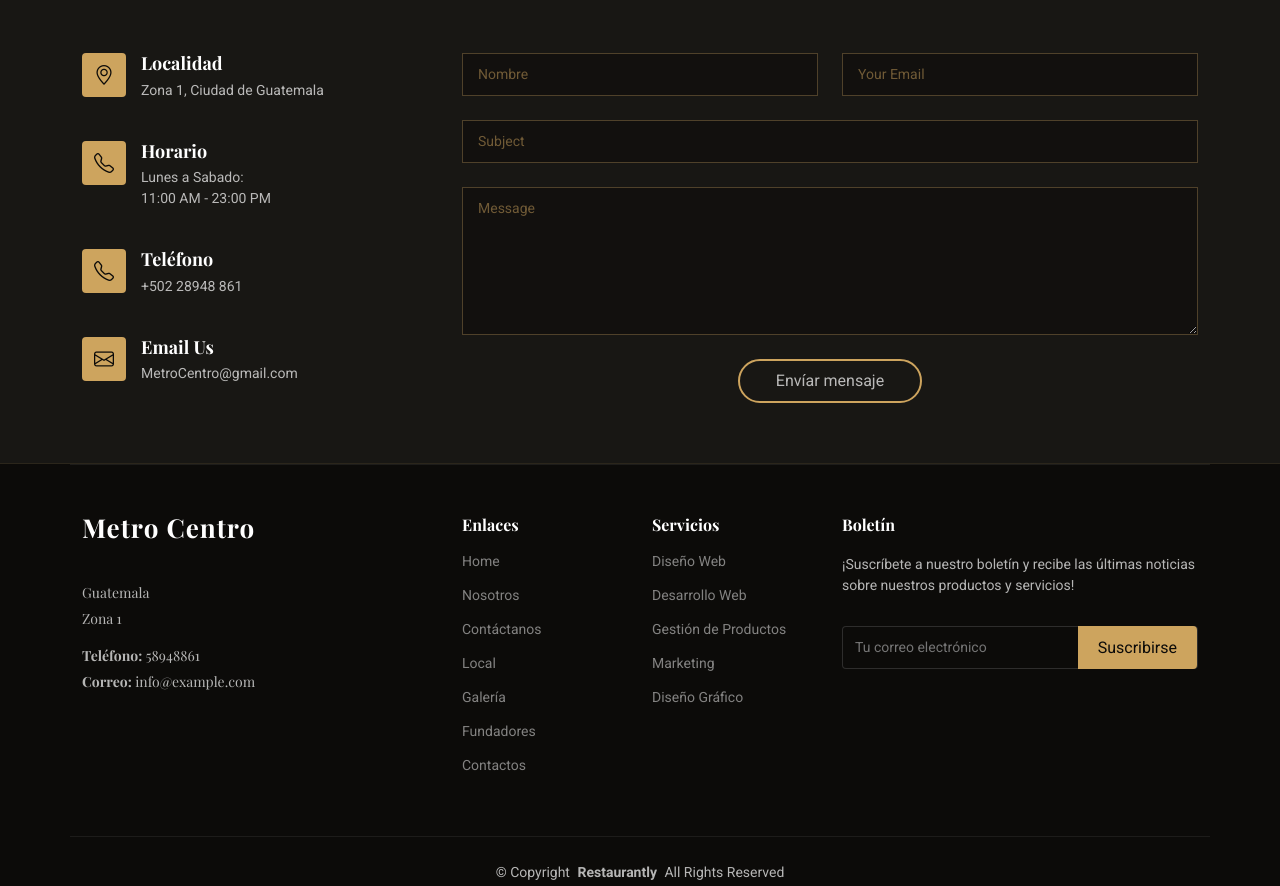
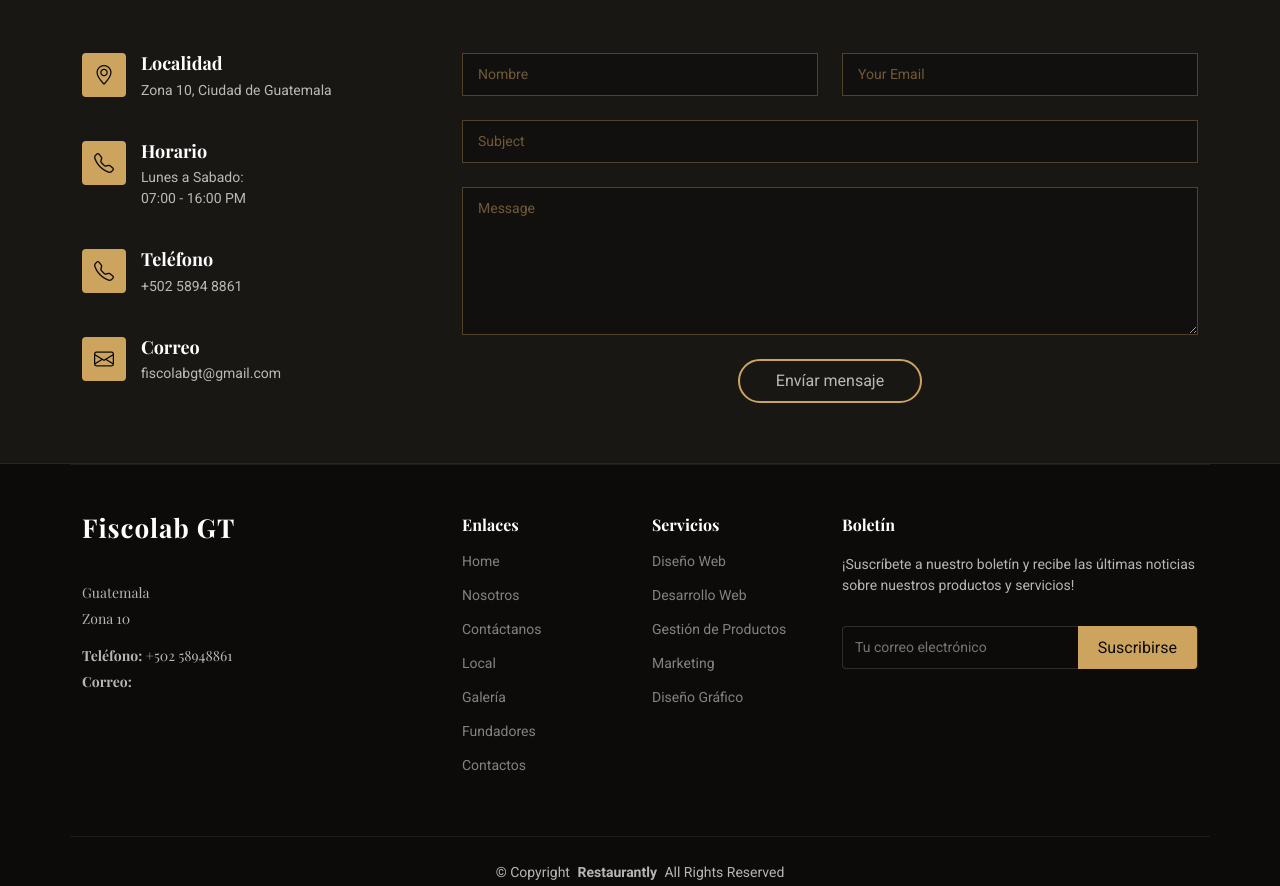
Before and after one commit to GeovanniCL/MetroCentro, a plain HTML site: page index.html in a window 1280 px wide. Shown: the part 4278-5164 px from the top of the page. Drawn offline with nearby package versions, Linux system fonts and the light colour scheme; a web font is replaced by a local one.

Commit message:
inicio 2
dad

```diff
--- a/index.html
+++ b/index.html
@@ -472,7 +472,7 @@
               <i class="bi bi-geo-alt flex-shrink-0"></i>
               <div>
                 <h3>Localidad</h3>
-                <p> Zona 1, Ciudad de Guatemala</p>
+                <p> Zona 10, Ciudad de Guatemala</p>
               </div>
             </div><!-- End Info Item -->
 
@@ -480,7 +480,7 @@
               <i class="bi bi-telephone flex-shrink-0"></i>
               <div>
                 <h3>Horario</h3>
-                <p>Lunes a Sabado:<br>11:00 AM - 23:00 PM</p>
+                <p>Lunes a Sabado:<br>07:00 - 16:00 PM</p>
               </div>
             </div><!-- End Info Item -->
 
@@ -488,15 +488,15 @@
               <i class="bi bi-telephone flex-shrink-0"></i>
               <div>
                 <h3>Teléfono</h3>
-                <p>+502 28948 861</p>
+                <p>+502 5894 8861</p>
               </div>
             </div><!-- End Info Item -->
 
             <div class="info-item d-flex" data-aos="fade-up" data-aos-delay="500">
               <i class="bi bi-envelope flex-shrink-0"></i>
               <div>
-                <h3>Email Us</h3>
-                <p>MetroCentro@gmail.com</p>
+                <h3>Correo</h3>
+                <p>fiscolabgt@gmail.com</p>
               </div>
             </div><!-- End Info Item -->
 
@@ -547,13 +547,13 @@
     <div class="row gy-4">
       <div class="col-lg-4 col-md-6 footer-about">
         <a href="index.html" class="logo d-flex align-items-center">
-          <span class="sitename">Metro Centro</span>
+          <span class="sitename">Fiscolab GT</span>
         </a>
         <div class="footer-contact pt-3">
           <p>Guatemala</p>
-          <p>Zona 1</p>
-          <p class="mt-3"><strong>Teléfono:</strong> <span>58948861</span></p>
-          <p><strong>Correo:</strong> <span>info@example.com</span></p>
+          <p>Zona 10</p>
+          <p class="mt-3"><strong>Teléfono:</strong> <span>+502 58948861</span></p>
+          <p><strong>Correo:</strong> <span</span></p>
         </div>
       </div>
 
```
